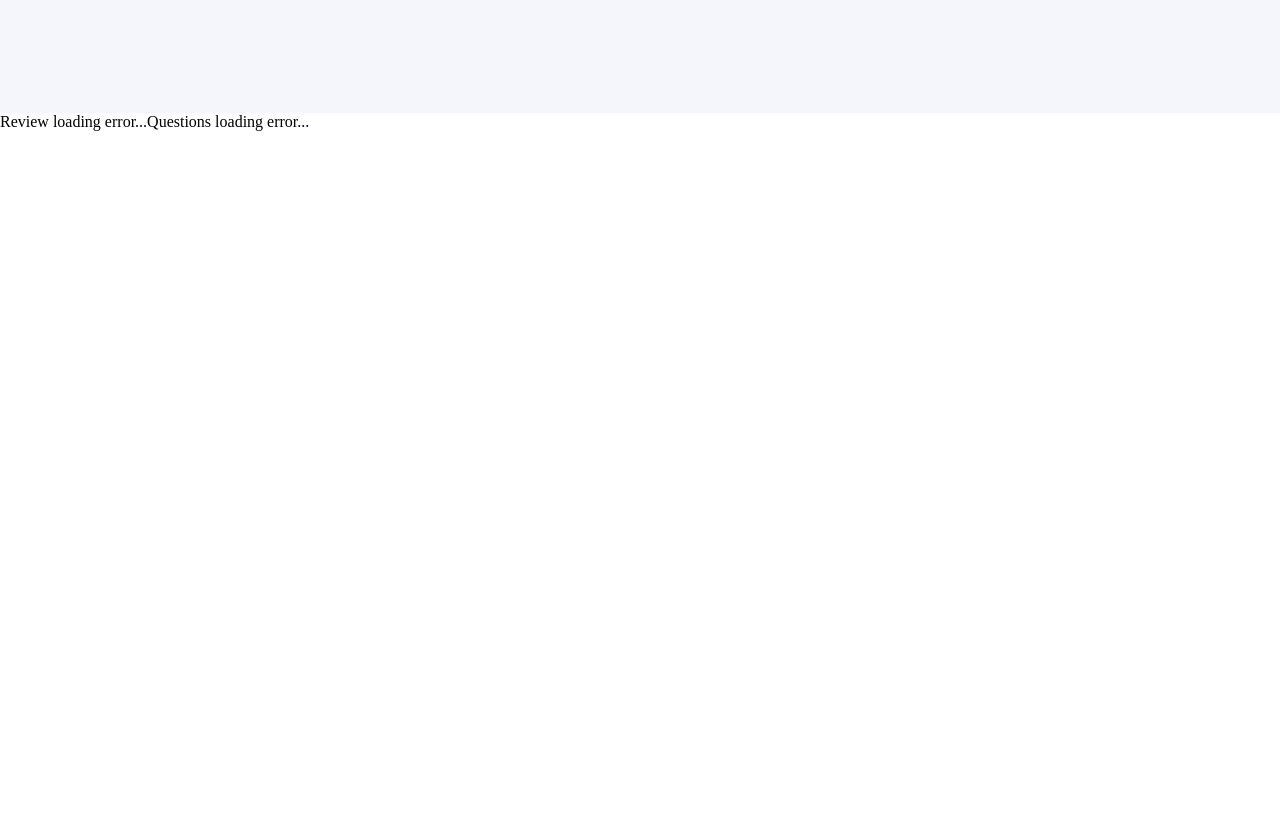
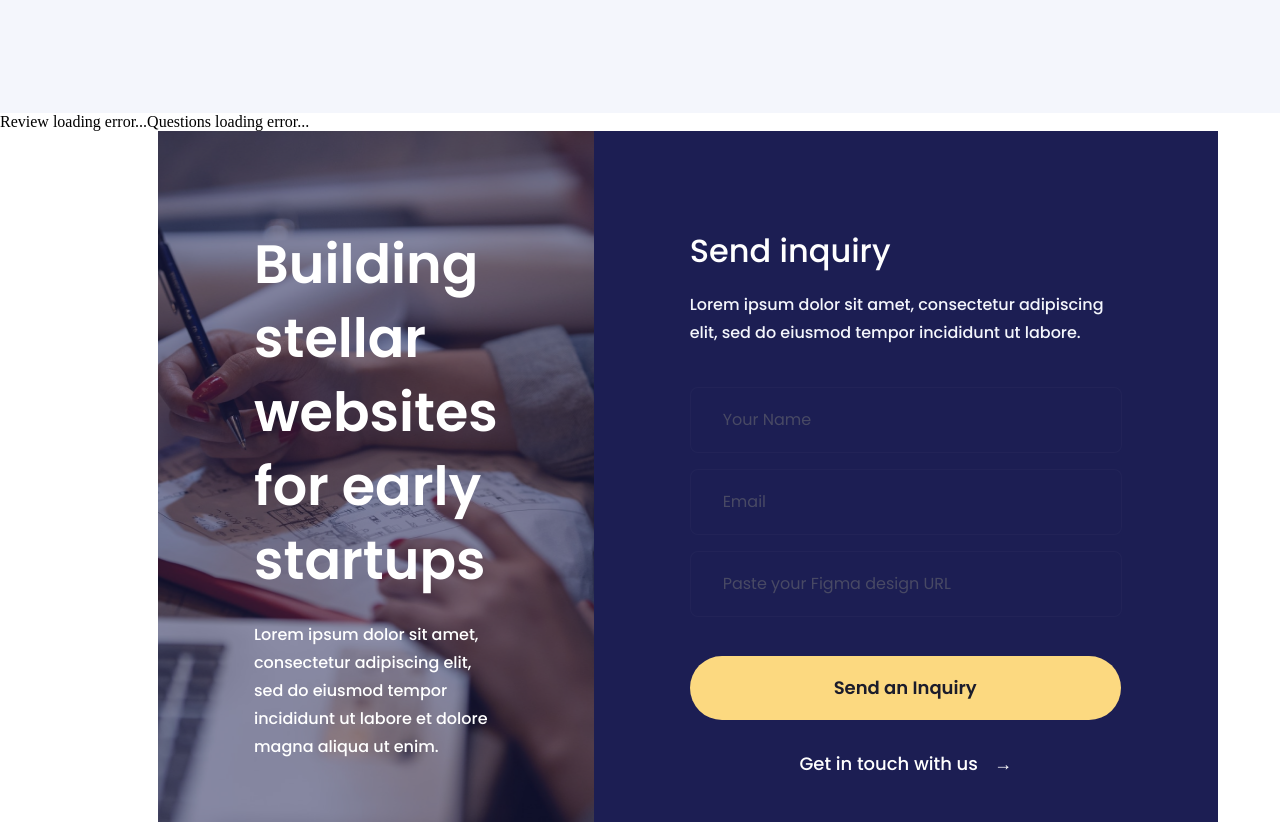
Before and after one commit to TatyanaDev/Finsweet, a React (Create React App) app: page / in a window 1280 px wide. Shown: the part 3840-4662 px from the top of the page. Before the commit the page ends 3971 px from the top, so only its background shows below. Built offline with nearby package versions, Linux system fonts and the light colour scheme; no server answers.

Commit message:
Added component WebsiteDevelopment

```diff
--- a/package.json
+++ b/package.json
@@ -4,6 +4,7 @@
   "private": true,
   "dependencies": {
     "classnames": "^2.3.1",
+    "formik": "^2.2.9",
     "react": "^17.0.2",
     "react-accessible-accordion": "^4.0.0",
     "react-dom": "^17.0.2",
--- /dev/null
+++ b/src/Components/Home/WebsiteDevelopment/index.jsx
@@ -0,0 +1,71 @@
+import { Formik, Field, Form } from 'formik'
+import { Link } from 'react-router-dom'
+import cn from 'classnames'
+import style from './styles.module.css'
+
+export default function WebsiteDevelopment () {
+  return (
+    <article>
+      <div className={cn('container_flex', style.containerWebsiteDevelopment)}>
+        <div className={cn(style.backgroundImage, 'image')}>
+          <div className={style.background}>
+            <h1 className={style.headerWebsiteDevelopment}>
+              Building stellar websites for early startups
+            </h1>
+            <p className={style.contentWebsiteDevelopment}>
+              Lorem ipsum dolor sit amet, consectetur adipiscing elit, sed do
+              eiusmod tempor incididunt ut labore et dolore magna aliqua ut
+              enim.
+            </p>
+          </div>
+        </div>
+        <div className={style.backgroundForm}>
+          <h2 className={style.headerForm}>Send inquiry</h2>
+          <p className={style.contentForm}>
+            Lorem ipsum dolor sit amet, consectetur adipiscing elit, sed do
+            eiusmod tempor incididunt ut labore.
+          </p>
+          <Formik
+            initialValues={{
+              name: '',
+              url: '',
+              email: ''
+            }}
+            onSubmit={values => console.log(values)}
+          >
+            <Form style={{ maxWidth: 432 }}>
+              <Field
+                id='name'
+                name='name'
+                placeholder='Your Name'
+                className={style.input}
+              />
+
+              <Field
+                id='email'
+                name='email'
+                placeholder='Email'
+                type='email'
+                className={style.input}
+              />
+
+              <Field
+                id='url'
+                name='url'
+                placeholder='Paste your Figma design URL'
+                className={style.input}
+              />
+
+              <button type='submit' className={style.submitButton}>
+                Send an Inquiry
+              </button>
+            </Form>
+          </Formik>
+          <Link to='#' className={style.link}>
+            Get in touch with us
+          </Link>
+        </div>
+      </div>
+    </article>
+  )
+}
--- /dev/null
+++ b/src/Components/Home/WebsiteDevelopment/styles.module.css
@@ -0,0 +1,104 @@
+.containerWebsiteDevelopment {
+  padding: 0px 162px 0px 158px;
+  color: #ffffff;
+}
+
+.backgroundImage {
+  background-image: url("./../../../images/home/womanWritingOnPaper.png");
+  height: 691px;
+  width: 656px;
+}
+
+.background {
+  background-color: rgba(28, 30, 83, 0.5);
+  padding: 96px;
+  height: 100%;
+}
+
+.headerWebsiteDevelopment {
+  font-family: "Poppins-SemiBold";
+  margin-bottom: 24px;
+  line-height: 74px;
+  font-weight: 600;
+  font-size: 54px;
+}
+
+.contentWebsiteDevelopment {
+  font-family: "Poppins-Medium";
+  line-height: 28px;
+  font-weight: 500;
+  font-size: 16px;
+}
+
+.backgroundForm {
+  padding: 96px 96px 39px 96px;
+  background-color: #1c1e53;
+}
+
+.headerForm {
+  font-family: "Poppins-Medium";
+  margin-bottom: 16px;
+  line-height: 48px;
+  font-weight: 500;
+  font-size: 32px;
+}
+
+.contentForm {
+  font-family: "Poppins-Medium";
+  margin-bottom: 40px;
+  line-height: 28px;
+  max-width: 432px;
+  font-weight: 500;
+  color: #f4f6fc;
+  font-size: 16px;
+}
+
+.input {
+  border: 1.5px solid rgba(255, 255, 255, 0.05);
+  font-family: "Poppins-Regular";
+  background-color: #1c1e53;
+  display: inline-block;
+  font-weight: normal;
+  margin-bottom: 16px;
+  padding: 18px 32px;
+  border-radius: 8px;
+  line-height: 28px;
+  color: #f4f6fc;
+  font-size: 16px;
+  opacity: 0.5;
+  width: 100%;
+}
+
+.input:last-of-type {
+  margin-bottom: 39px;
+}
+
+.submitButton {
+  font-family: "Poppins-SemiBold";
+  background: #fcd980;
+  padding: 16px 144px;
+  border-radius: 41px;
+  margin-bottom: 28px;
+  line-height: 32px;
+  color: #1b1c2b;
+  font-weight: 600;
+  cursor: pointer;
+  font-size: 18px;
+  border: none;
+}
+
+.link {
+  font-family: "Poppins-Medium";
+  display: inline-block;
+  text-align: center;
+  line-height: 32px;
+  min-width: 432px;
+  font-weight: 500;
+  color: #ffffff;
+  font-size: 18px;
+}
+
+.link::after {
+  margin-left: 16px;
+  content: "→";
+}
--- a/src/pages/Home/index.jsx
+++ b/src/pages/Home/index.jsx
@@ -1,3 +1,4 @@
+import WebsiteDevelopment from '../../Components/Home/WebsiteDevelopment'
 import QuestionsAsked from '../../Components/Home/QuestionsAsked'
 import OurProjects from '../../Components/Home/OurProjects'
 import HowWeWork from '../../Components/Home/HowWeWork'
@@ -16,6 +17,7 @@ export default function Home () {
       <Features />
       <Reviews />
       <QuestionsAsked />
+      <WebsiteDevelopment />
     </>
   )
 }
```
Also changed, not shown: src/images/home/womanWritingOnPaper.png (added), 1 other file (tests, documents, lock files or other folders).
